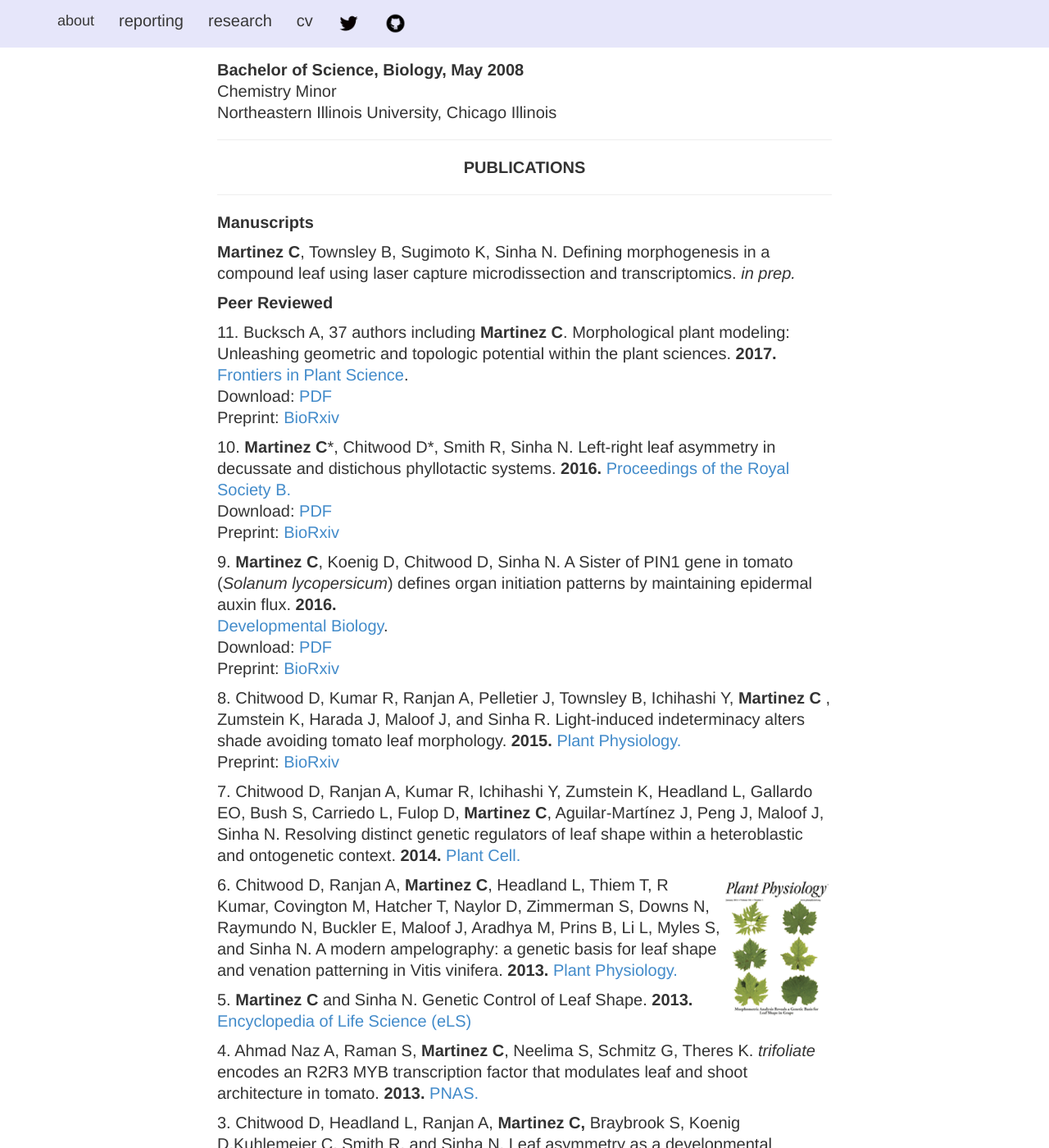
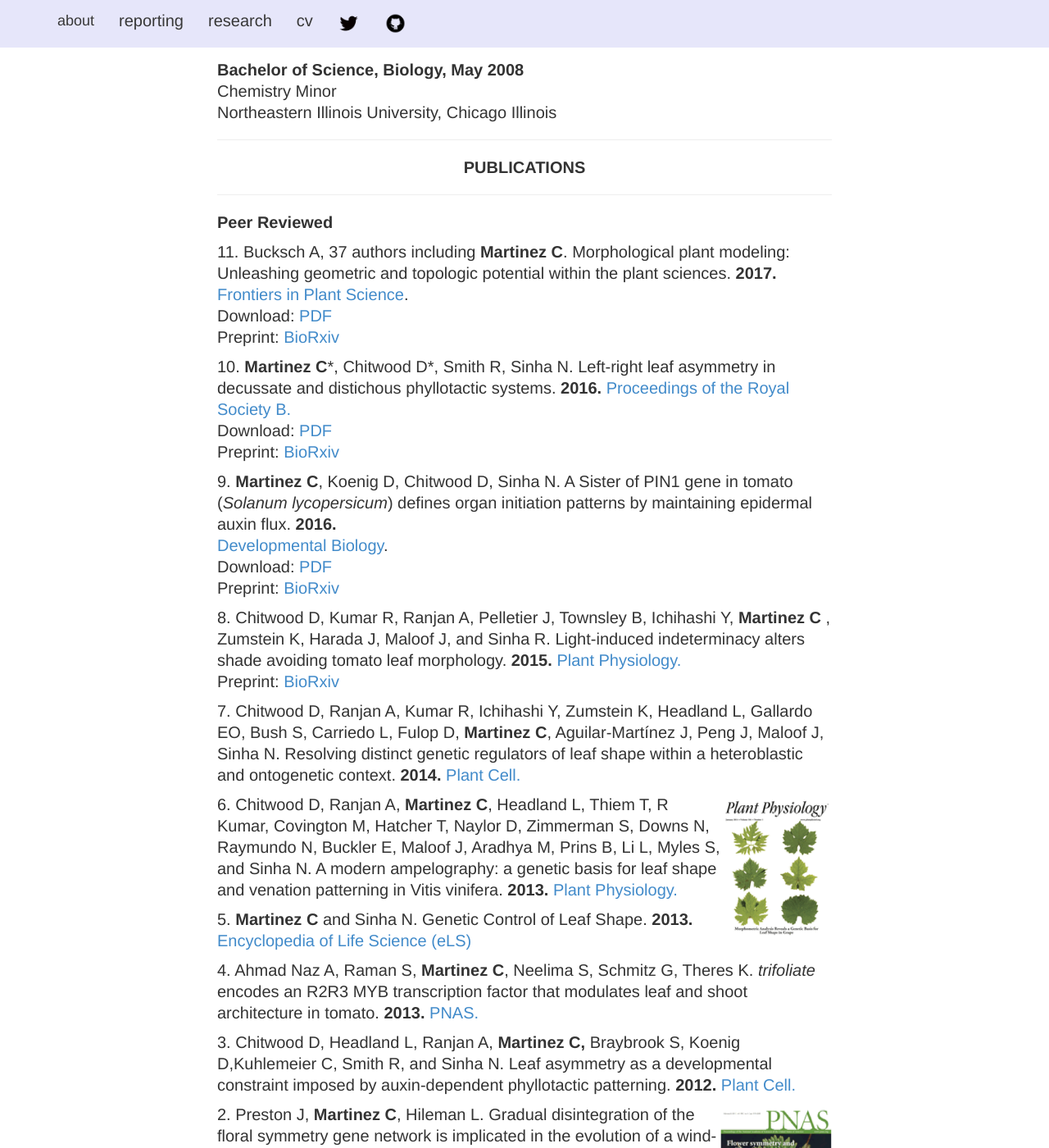
Before and after one commit to iamciera/creports, a Jekyll site: the page built from cv/index.html, in a window 1280 px wide and 1400 px high, scrolled down 753 px. Shown: the whole window at 82% size. Built offline with Jekyll 4.4.1, drawn with Linux system fonts in a browser that asks for light colours; nearby versions of some CDN libraries; some of the changed text lies outside the part shown.

Commit message:
updated CV

```diff
--- a/cv/index.html
+++ b/cv/index.html
@@ -49,10 +49,6 @@ layout: default
 				<center><strong>PUBLICATIONS</strong><br /></center>
 				<hr />
 
-				<p><strong>Manuscripts</strong>
-
-				<p><b>Martinez C</b>, Townsley B, Sugimoto K, Sinha N.</b> Defining morphogenesis in a compound leaf using laser capture microdissection and transcriptomics. <i>in prep.</i></p>
-
 				<p><strong>Peer Reviewed</strong>
 
 				<p>11. Bucksch A, 37 authors including <b>Martinez C</b>. Morphological plant modeling: Unleashing geometric and topologic potential within the plant sciences.<b> 2017.</b> <a href="http://journal.frontiersin.org/article/10.3389/fpls.2017.00900/full">Frontiers in Plant Science</a>.<br />Download:  <a href="{{ site.baseurl }}/downloads/Bucksch_etal_2017.pdf">PDF</a><br />Preprint:<a href="http://www.biorxiv.org/content/early/2016/10/04/078832"> BioRxiv</a></p>
```
Also changed, not shown: other parts of cv/index.html (+5 -0 lines).
